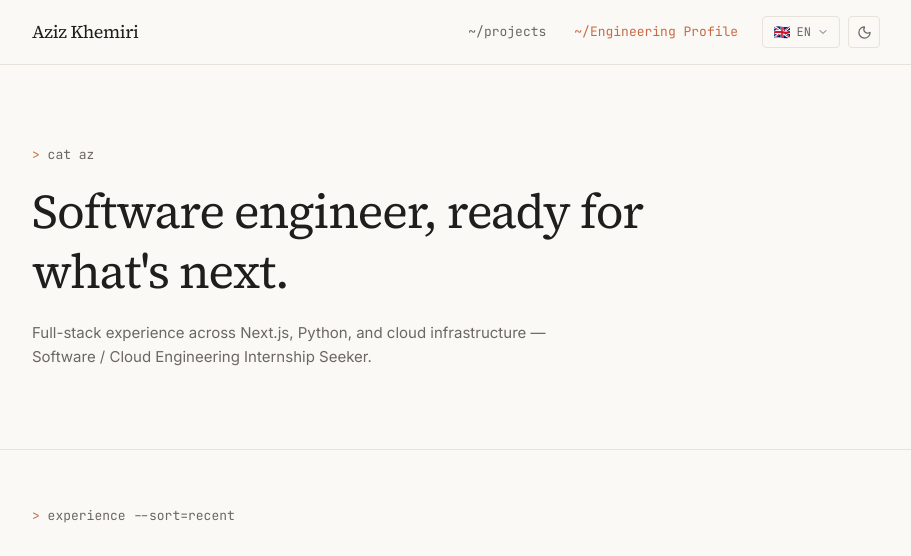
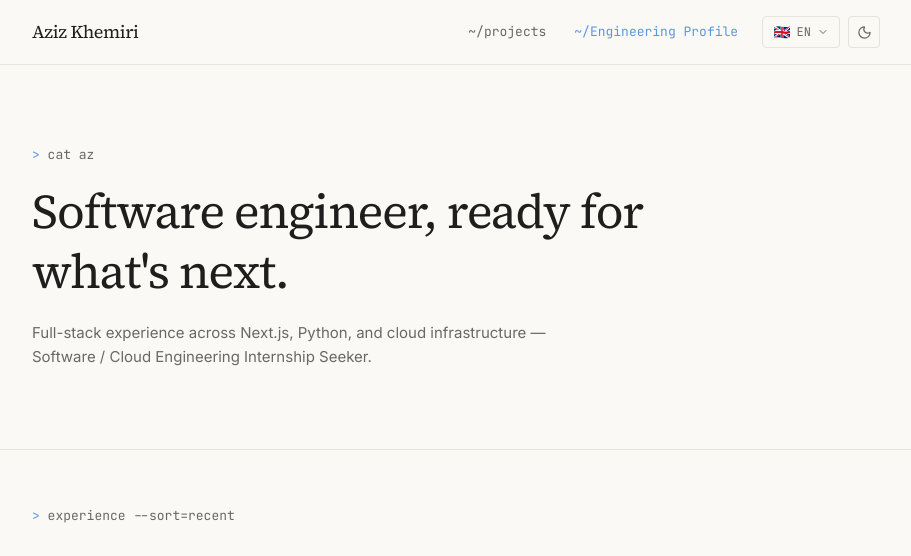
Before and after one commit to AzizKhemiri/aziz-engineer, a Next.js app: page /en/hire-me in a window 1280 px wide. Shown: the top 556 px of the page, without its empty margins (184-1095 px from the left). Built offline with nearby package versions, Linux system fonts and the light colour scheme.

Commit message:
Change ui selector

```diff
--- a/app/globals.css
+++ b/app/globals.css
@@ -9,7 +9,7 @@
   --border: #e7e3da;
   --surface: #f2efe8;
   /*--accent: #c96a45;*/
-  --accent: #c96a45;
+  --accent: #5c95e0;
   --accent-foreground: #faf9f6;
 }
 
@@ -20,7 +20,7 @@
   --border: #322a25;
   --surface: #221a17;
   /*--accent: #e0855c;*/
-  --accent: #c96a45;
+  --accent: #5c95e0;
   --accent-foreground: #18100e;
 }
 
```
